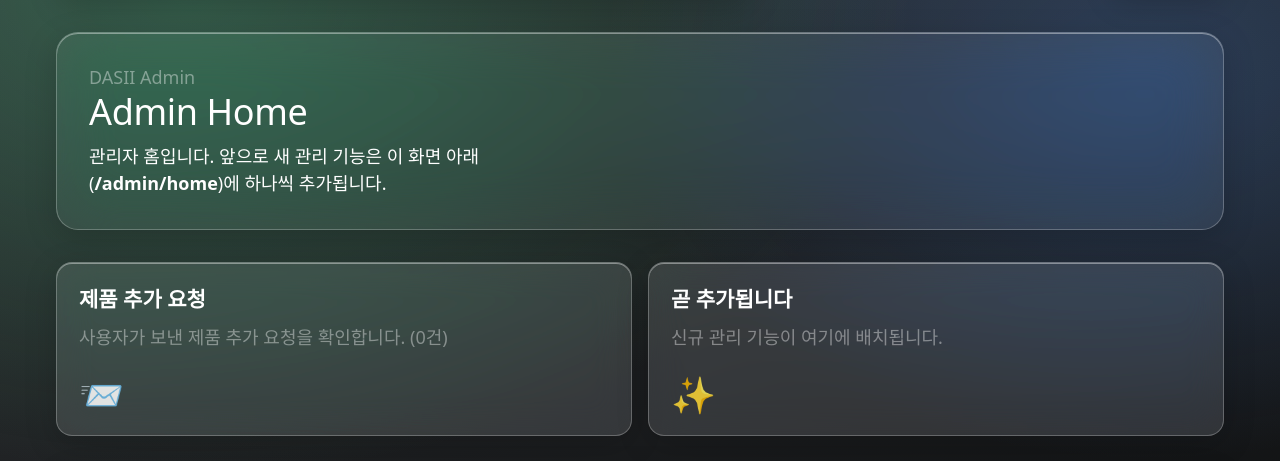
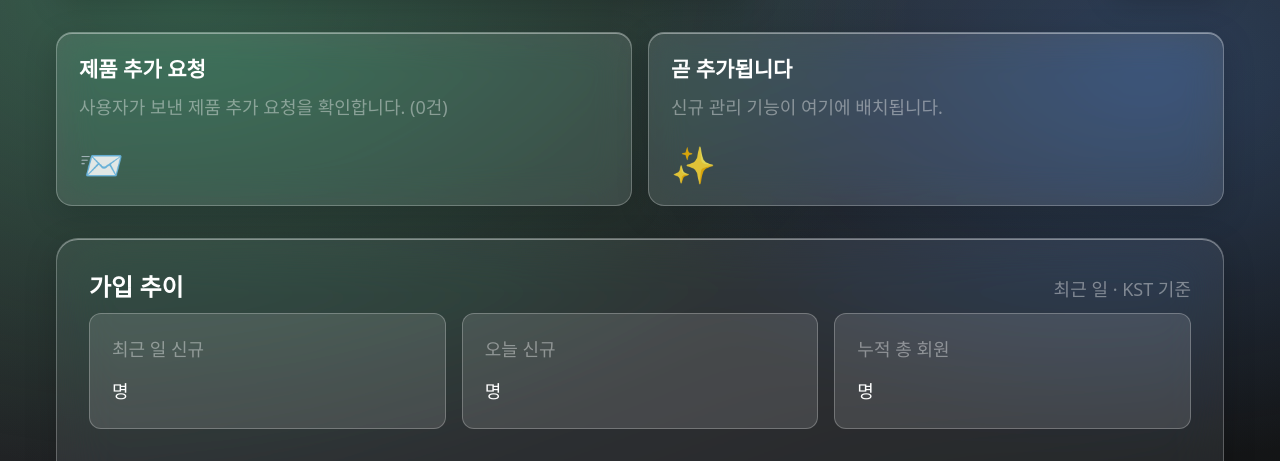
Before and after one commit to Da-sii/Backend, a Django app: template products/templates/admin_home/home.html in a window 1280 px wide. Shown: the part 85-546 px from the top of the page. Run offline with Django 5.2, Linux system fonts and the light colour scheme; the template is opened without the code that fills it, so the values that code supplies are empty; some web fonts are replaced.

Commit message:
refactor: admin home 상단 안내 섹션 제거(#182)
Co-Authored-By: Claude Opus 4.8 (1M context) <noreply@anthropic.com>

```diff
--- a/products/templates/admin_home/home.html
+++ b/products/templates/admin_home/home.html
@@ -84,14 +84,6 @@
 {% endblock %}
 
 {% block content %}
-<section class="glass-panel reveal" style="margin-bottom: var(--space-6);">
-  <p class="text-caption" style="color: var(--glass-highlight);">DASII Admin</p>
-  <h1 class="text-display">Admin Home</h1>
-  <p class="text-body-sm" style="margin-top: var(--space-2); max-width: 46ch;">
-    관리자 홈입니다. 앞으로 새 관리 기능은 이 화면 아래(<b>/admin/home</b>)에 하나씩 추가됩니다.
-  </p>
-</section>
-
 <section class="ah-grid" data-reveal-stagger>
   {# Style Guide 카드 → 제품 추가 요청 카드로 교체. 클릭 시 목록 모달을 연다. #}
   <button type="button" class="glass-card reveal" data-modal-open="pr-modal"
```
